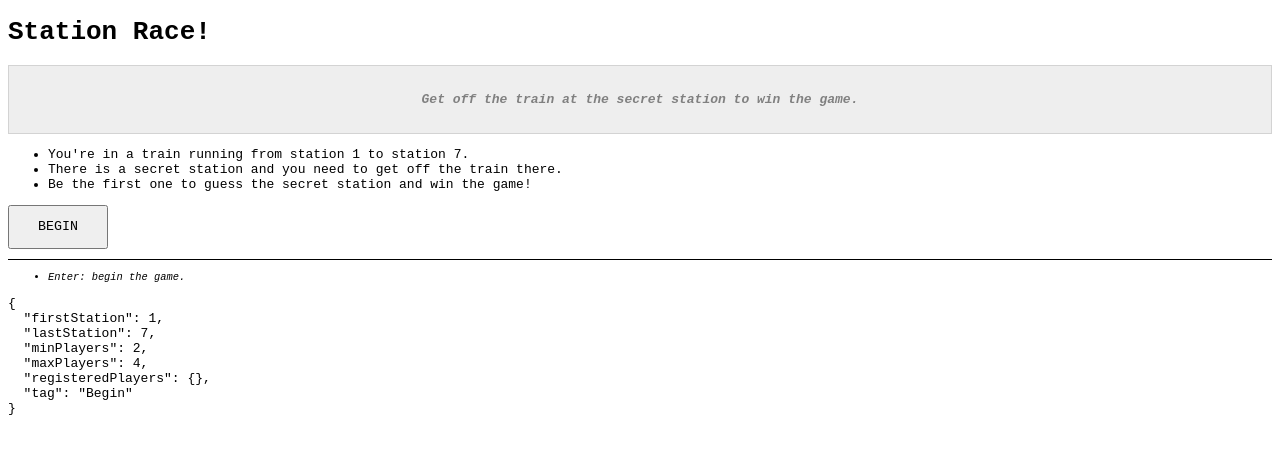
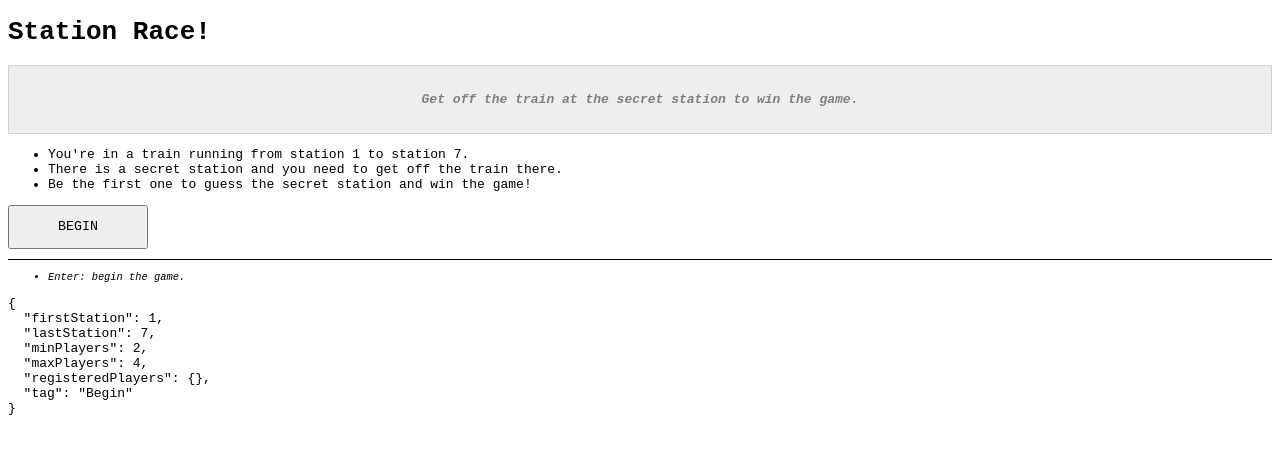
Before and after one commit to grancalavera/station-race-ts, a React (Create React App) app: page / in a window 1280 px wide. Shown: the top 454 px of the page. Built offline with nearby package versions, Linux system fonts and the light colour scheme.

Commit message:
Enlarge large controls (Firefox fix)

```diff
--- a/src/index.css
+++ b/src/index.css
@@ -55,7 +55,7 @@ blockquote {
 }
 
 .control.control-large {
-  width: 100px;
+  width: 140px;
 }
 
 .small-print {
```
